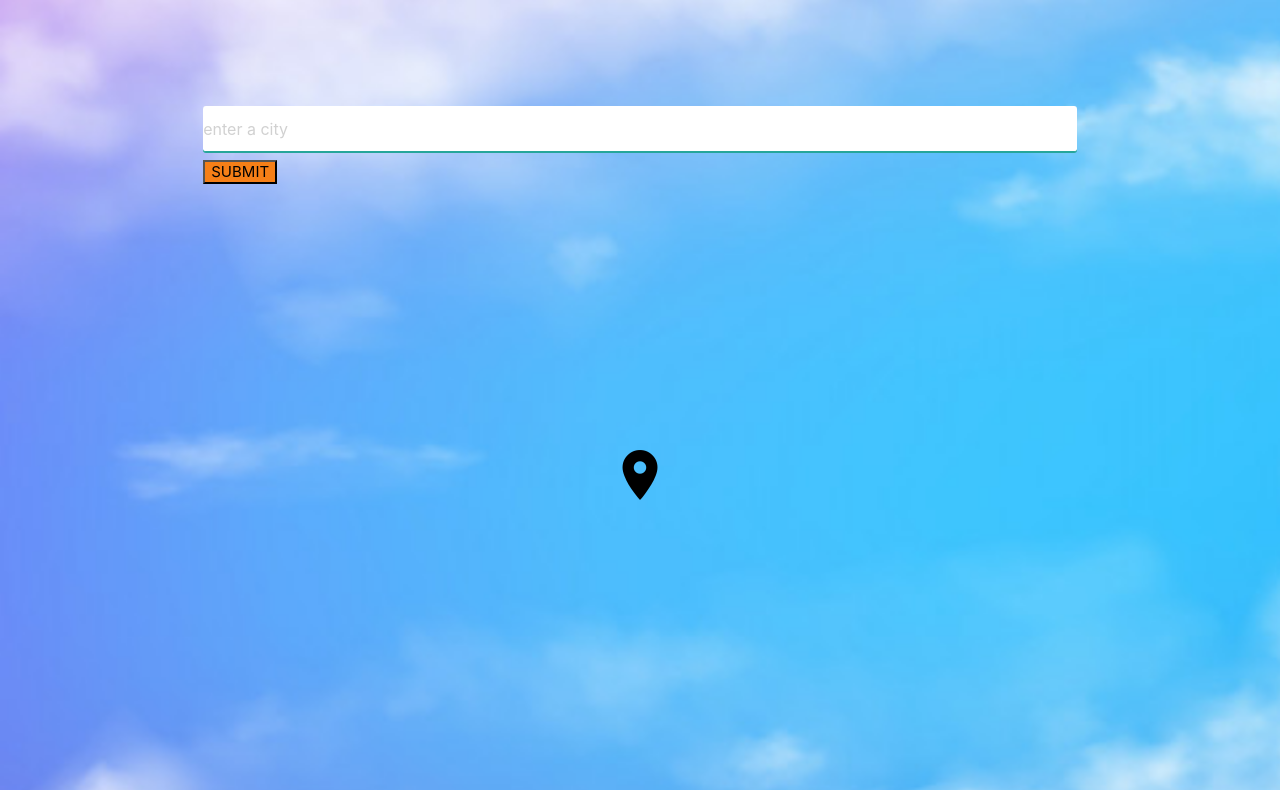
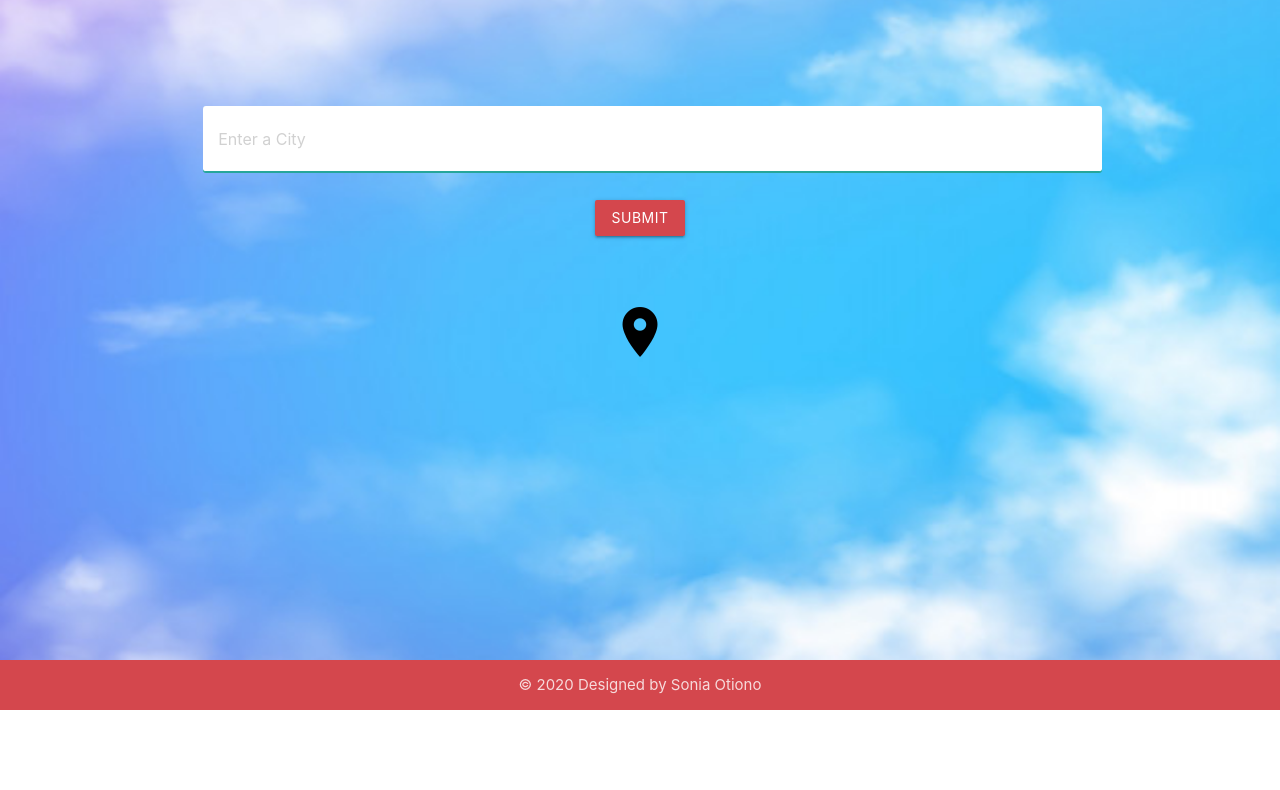
Before and after one commit to Seven-324/Seven-324.github.io, a plain HTML site: page weatherapp.html in a window 1280 px wide. Shown: the part 130-920 px from the top of the page. After the commit the page ends 840 px from the top, so only its background shows below. Drawn offline with Linux system fonts and the light colour scheme.

Commit message:
UI Changes

```diff
--- a/weatherapp.css
+++ b/weatherapp.css
@@ -1,7 +1,12 @@
+html{
+    height: 100%;
+}
+
 body{
-    background-image: url('weather-background.jpg');
+    background-image: url('images/weather-background.jpg');
     background-size: cover;
     color: black;
+    height: 100%;
 }
 h1{
     font-weight: 500;
@@ -11,9 +16,9 @@ h1{
     margin-top: 100px;
     background-color: white;
     border-radius: 3px;
+    padding: 10px 10px 10px 15px;
 }
 .display{
-    padding: 10vh 10vw 10vh 10vw;
     font-family: Cambria, Cochin, Georgia, Times, 'Times New Roman', serif;
 }
 .display h2{
@@ -35,8 +40,18 @@ h1{
     font-weight: 500;
 }
 .display .material-icons{
-    margin-top: 100px;
+    margin-top: 50px;
 }
 .display p{
     font-size: 20px;
 }
+.center-button{
+    text-align: center;
+    margin: auto 0;
+    display: block;
+
+}
+.btn{
+    background-color: #d4474d;
+    margin-top: 20px;
+}
--- a/weatherapp.html
+++ b/weatherapp.html
@@ -15,8 +15,10 @@
                 <div class="col s12 l12">
                     <h1 class="heading">Weather App</h1>
                     <form id="weather-form">
-                        <input type="text" placeholder="enter a city" id="inputcity" autofocus>
-                        <button type="submit" class="yellow darken-4">SUBMIT</button>
+                        <input type="text" placeholder="Enter a City" id="inputcity" autofocus>
+                       <div class ="center-button">
+                        <button  class ="btn " type="submit" class="yellow darken-4">SUBMIT</button>
+                       </div>
                         <span class="msg"></span>
                     </form>
                 </div>
@@ -28,17 +30,20 @@
         <div class="center">
             <h2 id="temperature"></h2>
             <h5 id="feels_like"></h5>
-            <h4 id="weather-description"></h4><br><br>
+            <h4 id="weather-description"></h4>
             <span><i class="material-icons medium">place</i></span><h3 id="location"></h3>
             <p id="time"></p>
         </div>
     </section>
 
-    <footer class="page-footer transparent" style="margin-top: 500px; height: 100px;">
-        <div class="footer-copyright yellow darken-4">
+    <footer class="page-footer transparent" style="width: 100%;
+    height: 2rem; position: absolute;
+    bottom: 0;">
+        <div class="footer-copyright" style="background-color:#d4474d;">
             <p class="container center">&copy; 2020 Designed by Sonia Otiono</p>
         </div>
     </footer>
+
 
     <script src="assets/js/jquery.js"></script>
     <script src="assets/js/materialize.min.js"></script>
```
